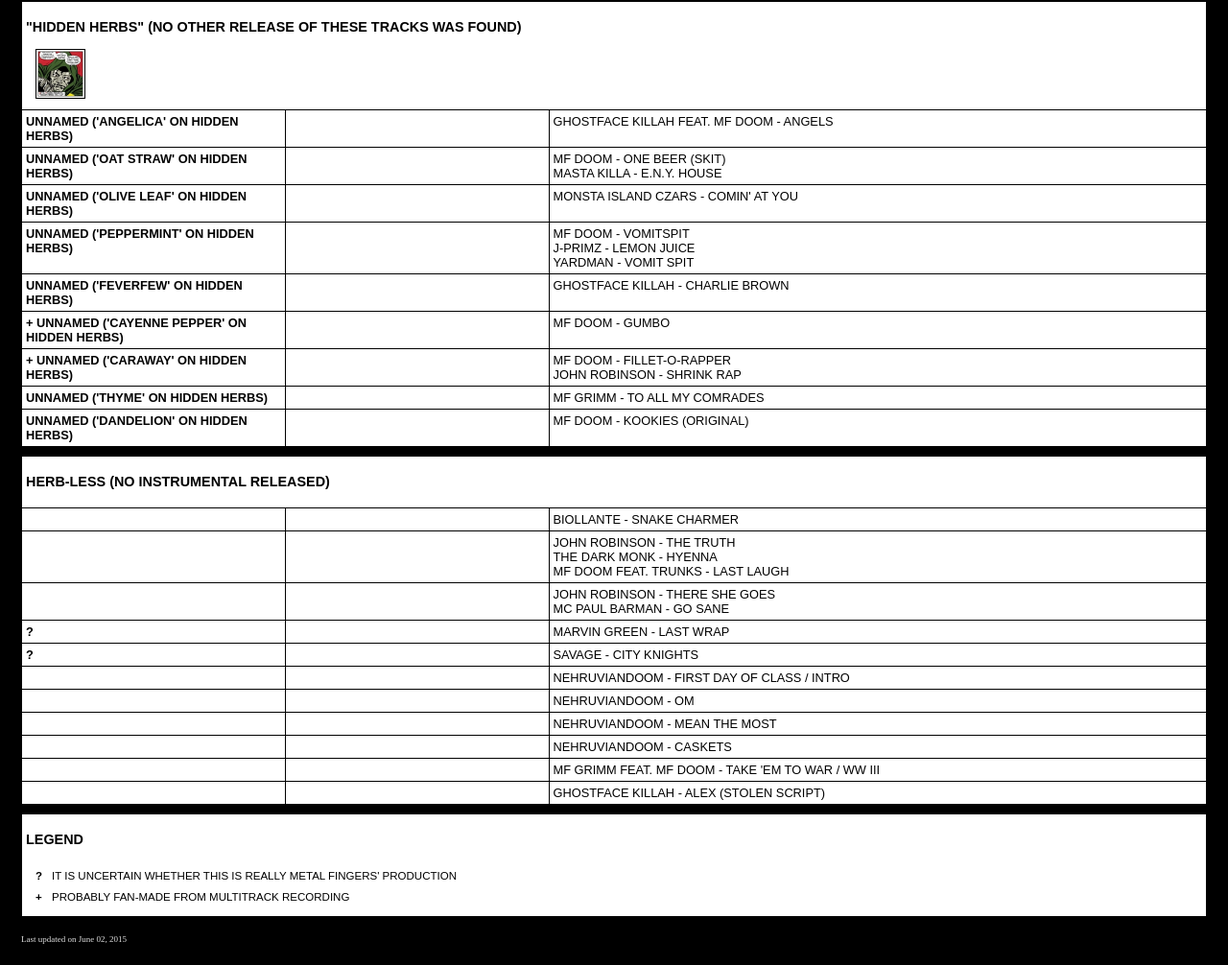
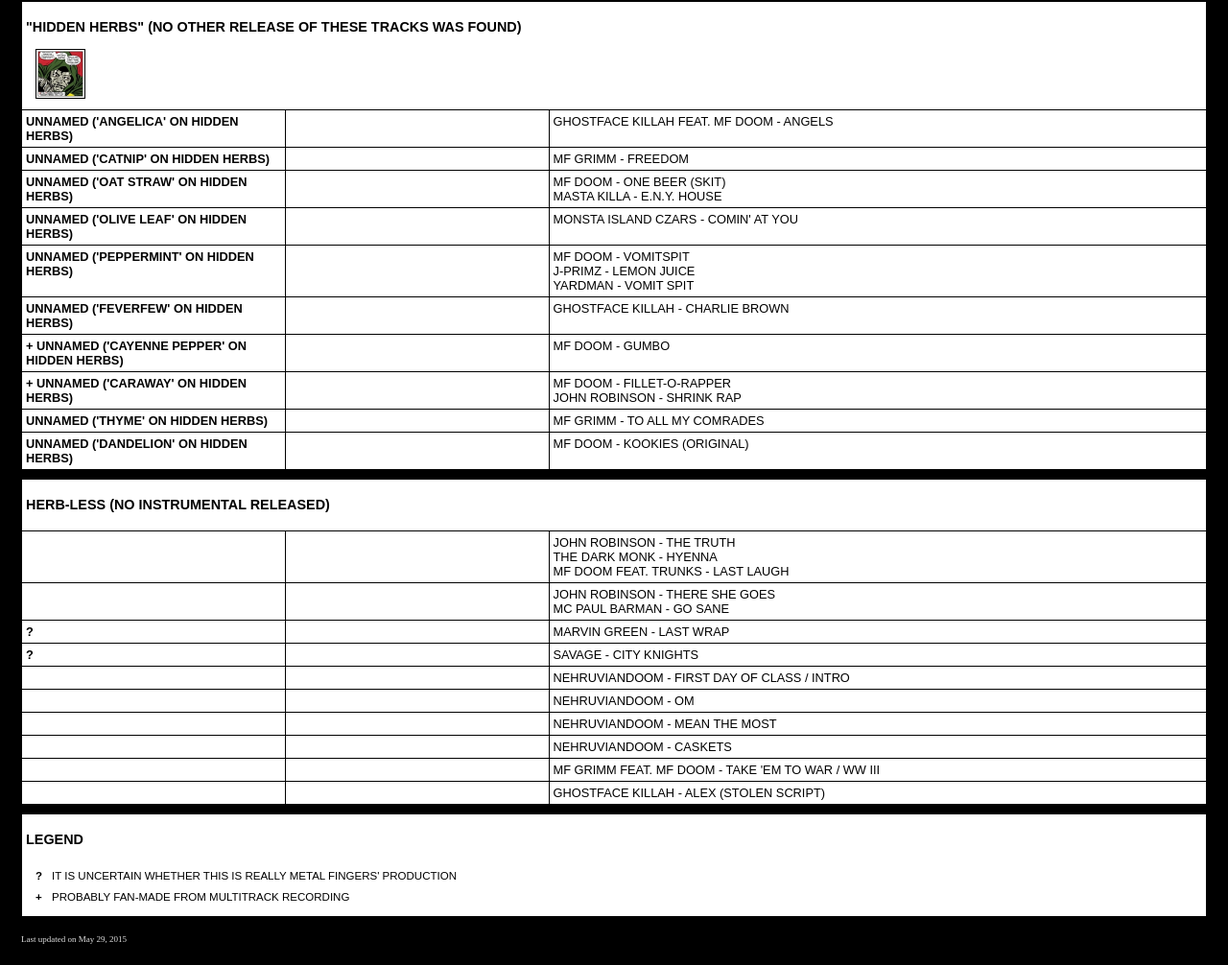
Before and after one commit to special-herbs/special-herbs.github.io, a plain HTML site: page index.html in a window 1280 px wide. Shown: the part 5491-6497 px from the top of the page at 96% size. Drawn offline with Linux system fonts and the light colour scheme; files whose address does not match are found by name.

Commit message:
Ooops, he's co-producer, tho.
This reverts commit 4dc9df715532afae49fc9533d137b75b1f34b5b7.

```diff
--- a/herbs.csv
+++ b/herbs.csv
@@ -103,6 +103,7 @@
 "KMD","? Get-U-Now (instrumental)","","KMD - Get-U-Now"
 "KMD","? Gasface Refill (instrumental)","","KMD - Gasface Refill"
 "Hidden Herbs","Unnamed ('Angelica' on Hidden Herbs)","","Ghostface Killah feat. MF DOOM - Angels"
+"Hidden Herbs","Unnamed ('Catnip' on Hidden Herbs)","","MF Grimm - Freedom"
 "Hidden Herbs","Unnamed ('Oat Straw' on Hidden Herbs)","","MF DOOM - One Beer (skit)","Masta Killa - E.N.Y. House"
 "Hidden Herbs","Unnamed ('Olive leaf' on Hidden Herbs)","","Monsta Island Czars - Comin' At You"
 "Hidden Herbs","Unnamed ('Peppermint' on Hidden Herbs)","","MF DOOM - Vomitspit","J-PRIMZ - Lemon Juice","Yardman - Vomit Spit"
@@ -111,7 +112,6 @@
 "Hidden Herbs","+ Unnamed ('Caraway' on Hidden Herbs)","","MF DOOM - Fillet-O-Rapper","John Robinson - Shrink Rap"
 "Hidden Herbs","Unnamed ('Thyme' on Hidden Herbs)","","MF Grimm - To All My Comrades"
 "Hidden Herbs","Unnamed ('Dandelion' on Hidden Herbs)","","MF DOOM - Kookies (original)"
-"Herbless","","","Biollante - Snake Charmer"
 "Herbless","","","John Robinson - The Truth","The Dark Monk - Hyenna","MF DOOM feat. Trunks - Last Laugh"
 "Herbless","","","John Robinson - There She Goes","MC Paul Barman - Go Sane"
 "Herbless","?","","Marvin Green - Last Wrap"
--- a/index.html
+++ b/index.html
@@ -297,6 +297,7 @@ a.style2:hover {
     </table></td>
   </tr>
   <tr><td><strong>Unnamed ('Angelica' on Hidden Herbs)</strong></td><td></td><td>Ghostface Killah feat. MF DOOM - Angels<br /></td></tr>
+  <tr><td><strong>Unnamed ('Catnip' on Hidden Herbs)</strong></td><td></td><td>MF Grimm - Freedom<br /></td></tr>
   <tr><td><strong>Unnamed ('Oat Straw' on Hidden Herbs)</strong></td><td></td><td>MF DOOM - One Beer (skit)<br />Masta Killa - E.N.Y. House<br /></td></tr>
   <tr><td><strong>Unnamed ('Olive leaf' on Hidden Herbs)</strong></td><td></td><td>Monsta Island Czars - Comin' At You<br /></td></tr>
   <tr><td><strong>Unnamed ('Peppermint' on Hidden Herbs)</strong></td><td></td><td>MF DOOM - Vomitspit<br />J-PRIMZ - Lemon Juice<br />Yardman - Vomit Spit<br /></td></tr>
@@ -312,7 +313,6 @@ a.style2:hover {
   <tr class="albums">
     <td colspan="3"> <p><strong>Herb-less (no instrumental released)</strong></p></td>
   </tr>
-  <tr><td><strong></strong></td><td></td><td>Biollante - Snake Charmer<br /></td></tr>
   <tr><td><strong></strong></td><td></td><td>John Robinson - The Truth<br />The Dark Monk - Hyenna<br />MF DOOM feat. Trunks - Last Laugh<br /></td></tr>
   <tr><td><strong></strong></td><td></td><td>John Robinson - There She Goes<br />MC Paul Barman - Go Sane<br /></td></tr>
   <tr><td><strong>?</strong></td><td></td><td>Marvin Green - Last Wrap<br /></td></tr>
@@ -335,6 +335,6 @@ a.style2:hover {
   </tr>
 </table>
 <br />
-<span class="updated">Last updated on June 02, 2015</span>
+<span class="updated">Last updated on May 29, 2015</span>
 </body>
 </html>
```
